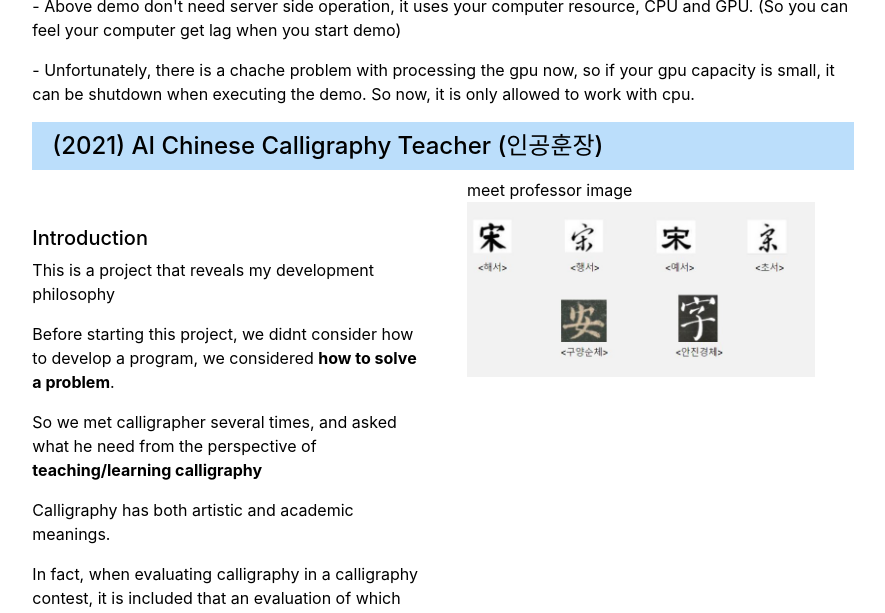
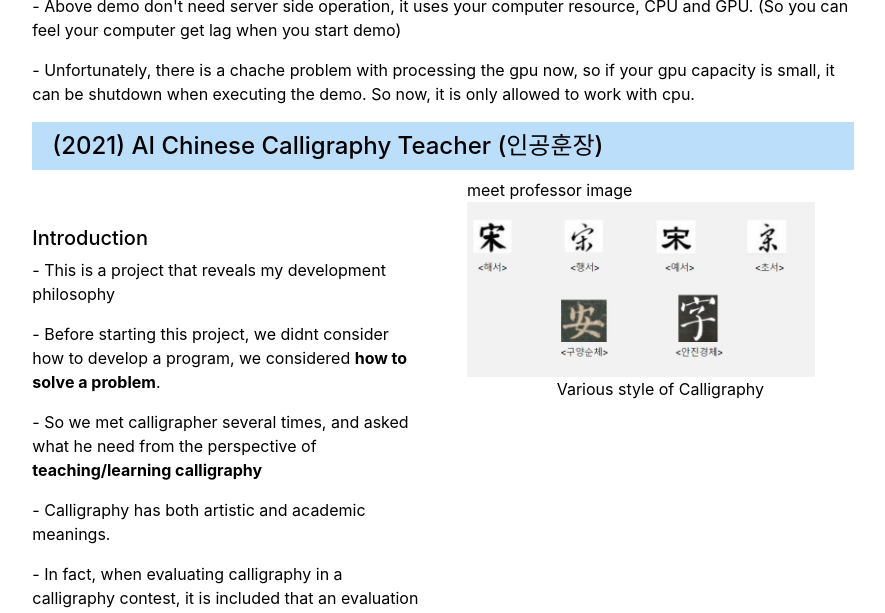
Before and after one commit to HyeongminMoon/HyeongminMoon.github.io, a Jekyll site: the page built from index.md, in a window 1280 px wide and 1400 px high, scrolled down 2989 px. Shown: the top 613 px of the window, without its empty margins (197-1082 px from the left). Built offline with Jekyll 4.4.1, drawn with Linux system fonts in a browser that asks for light colours; part of the change alters nothing that is shown; some of the changed text lies outside the part shown.

Commit message:
Update publications.html

```diff
--- a/_includes/publications.html
+++ b/_includes/publications.html
@@ -152,18 +152,31 @@ const predict = async () => {
     <div class="col-md-6">
         <br> </br>
         <h5> Introduction </h5>
-        <p> This is a project that reveals my development philosophy </p>
-        <p> Before starting this project, we didnt consider how to develop a program, we considered <b>how to solve a problem</b>. </p>
-        <p> So we met calligrapher several times, and asked what he need from the perspective of <b>teaching/learning calligraphy</b></p>
-        <p> Calligraphy has both artistic and academic meanings. </p>
-        <p> In fact, when evaluating calligraphy in a calligraphy contest, it is included that an evaluation of which typeface was reproduced in the past. </p>
+        <p> - This is a project that reveals my development philosophy </p>
+        <p> - Before starting this project, we didnt consider how to develop a program, we considered <b>how to solve a problem</b>. </p>
+        <p> - So we met calligrapher several times, and asked what he need from the perspective of <b>teaching/learning calligraphy</b></p>
+        <p> - Calligraphy has both artistic and academic meanings. </p>
+        <p> - In fact, when evaluating calligraphy in a calligraphy contest, it is included that an evaluation of which typeface was reproduced in the past. </p>
     </div>
     <div class="col-md-6">
         meet professor image
         <img src="./assets/img/cal_intro.jpg" width="90%"></img>
+        <div style="text-align:center"> Various style of Calligraphy </div>
     </div>
 </div>
-
+<div class="row g-5 mb-5">
+    <div class="col-md-6">
+        <img src="./assets/img/cal_model.jpg" width="90%"></img>
+    </div>
+    <div class="col-md-6">
+        <h5> Model Separation </h5>
+        <p> - We sparated models by appearance model that predict what is the character is, and semantic model that evaluate how much the character resembled to the old challigrapher's characters </p>
+        <br> </br>
+        <h5> Data Collection </h5>
+        <p> - CharactersTrimPad28: 15,000,000 of character dataset, used for training appearance model</p>
+        <p> - Kaggle Chinese Calligraphy styles by Calligraphers: a dataset with handwritings of 20 famous old challigraphers, used for training semantic model</p>
+    </div>
+</div>
 
 
 
```
